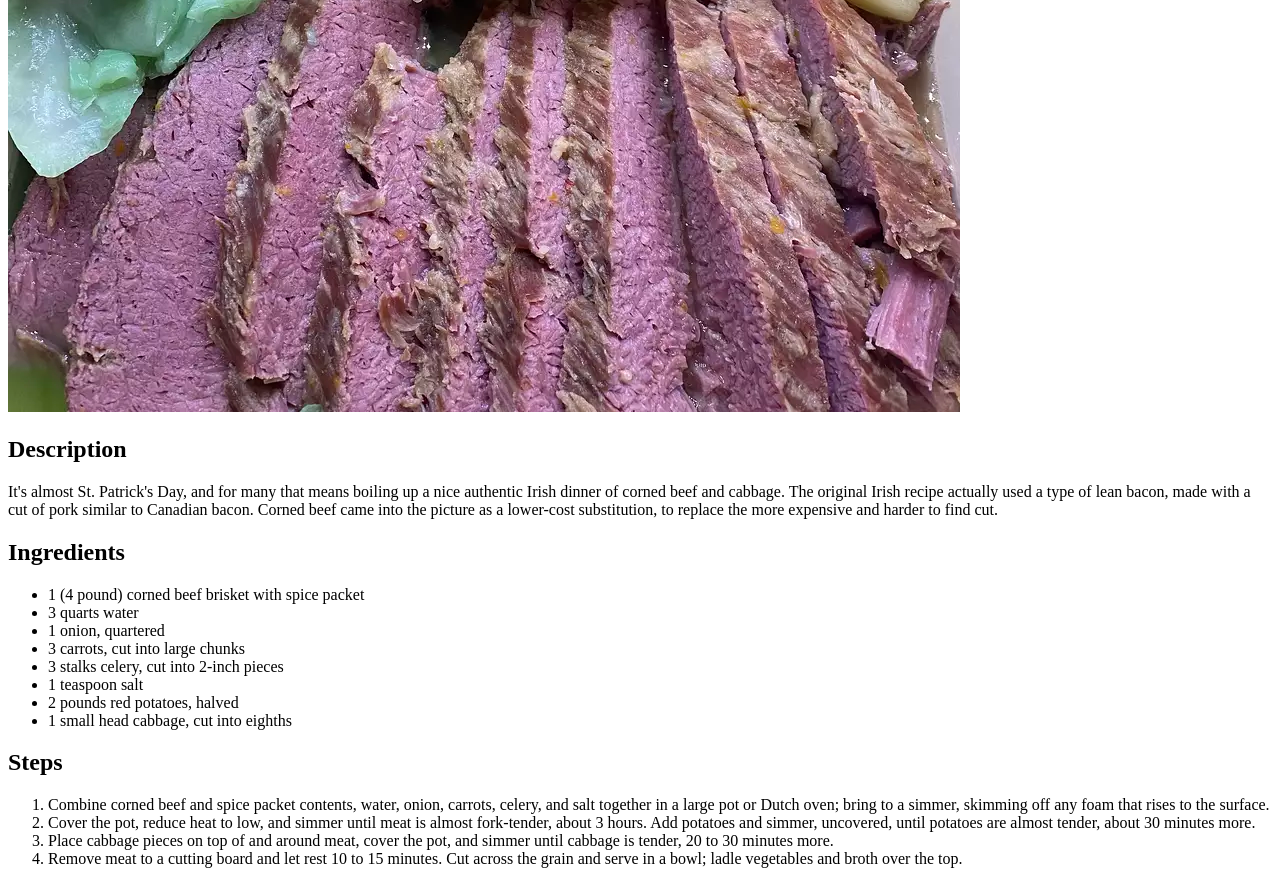
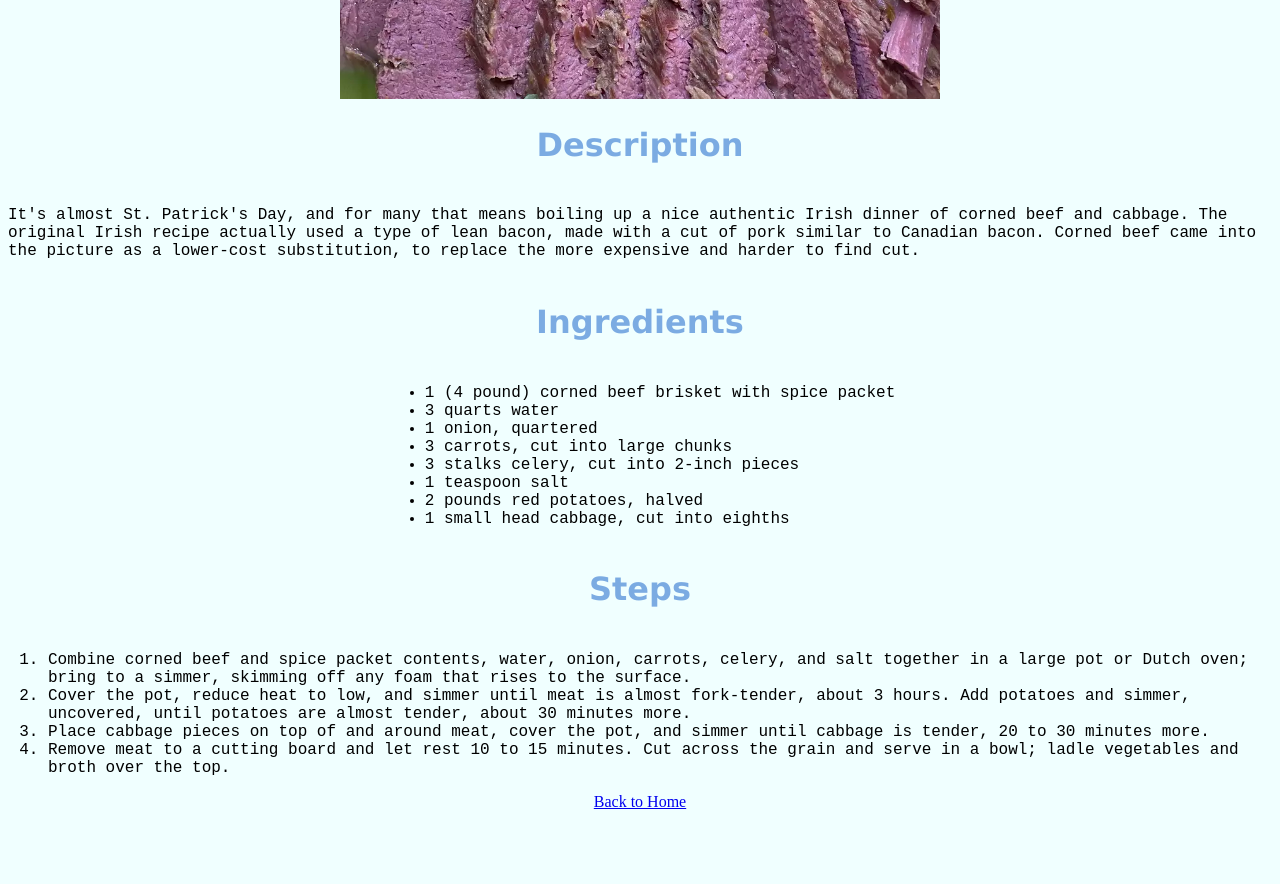
Before and after one commit to kleon-codes/odin-recipes, a plain HTML site: page recipes/corned-beef-and-cabbage.html in a window 1280 px wide. Shown: the part 620-1504 px from the top of the page. After the commit the page ends 1439 px from the top, so only its background shows below. Drawn offline with Linux system fonts and the light colour scheme.

Commit message:
Add CSS to Corned Beef recipe

```diff
--- a/recipes/corned-beef-and-cabbage.html
+++ b/recipes/corned-beef-and-cabbage.html
@@ -4,9 +4,10 @@
     <meta charset="UTF-8">
     <meta http-equiv="X-UA-Compatible" content="IE=edge">
     <meta name="viewport" content="width=device-width, initial-scale=1.0">
+    <link rel="stylesheet" href="./recipe-styles.css">
     <title>Corned Beef and Cabbage</title>
 </head>
-<body>
+<body class="center">
     <h1>Corned Beef and Cabbage</h1>
     <img src="../img/corned-beef.webp" alt="A picture of Corned Beef and Cabbage">
     <h2>Description</h2>
@@ -29,5 +30,6 @@
         <li>Place cabbage pieces on top of and around meat, cover the pot, and simmer until cabbage is tender, 20 to 30 minutes more.</li>
         <li>Remove meat to a cutting board and let rest 10 to 15 minutes. Cut across the grain and serve in a bowl; ladle vegetables and broth over the top.</li>
     </ol>
+    <a href="../index.html">Back to Home</a>
 </body>
 </html>
```
